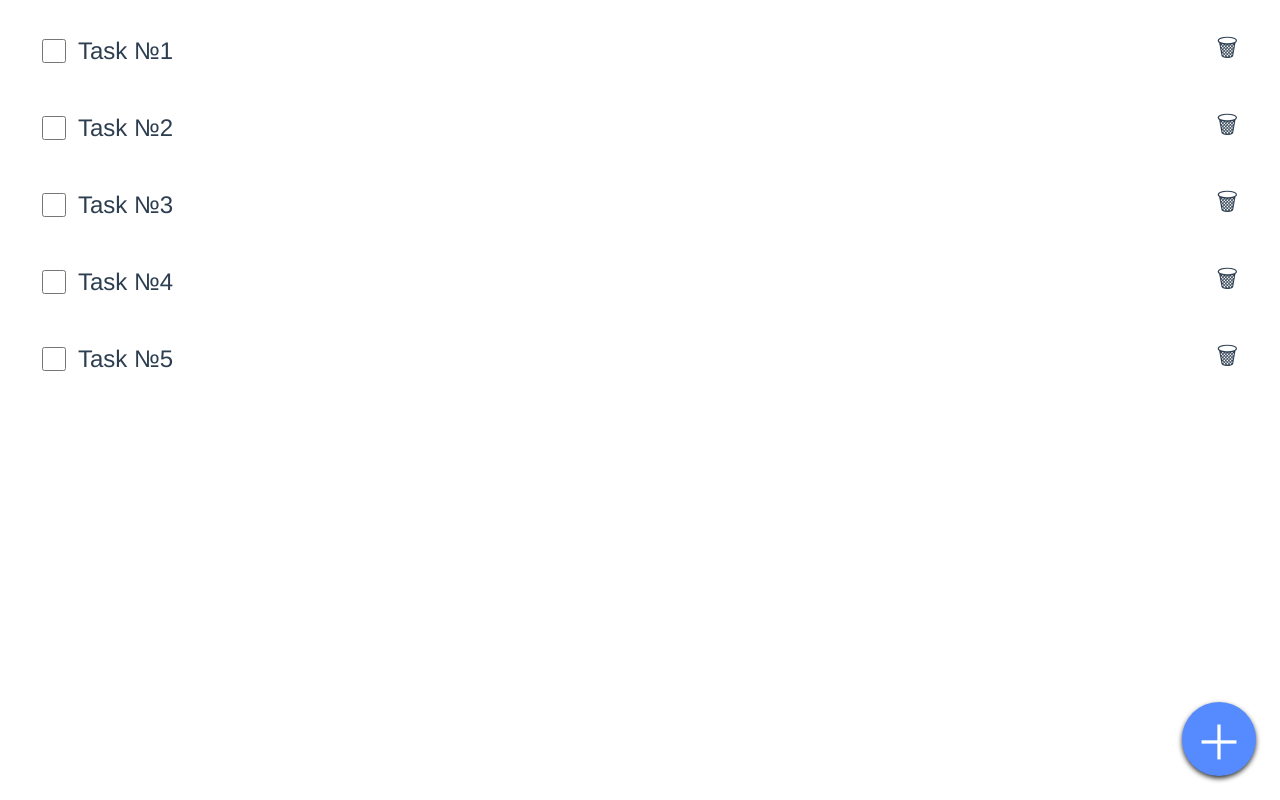
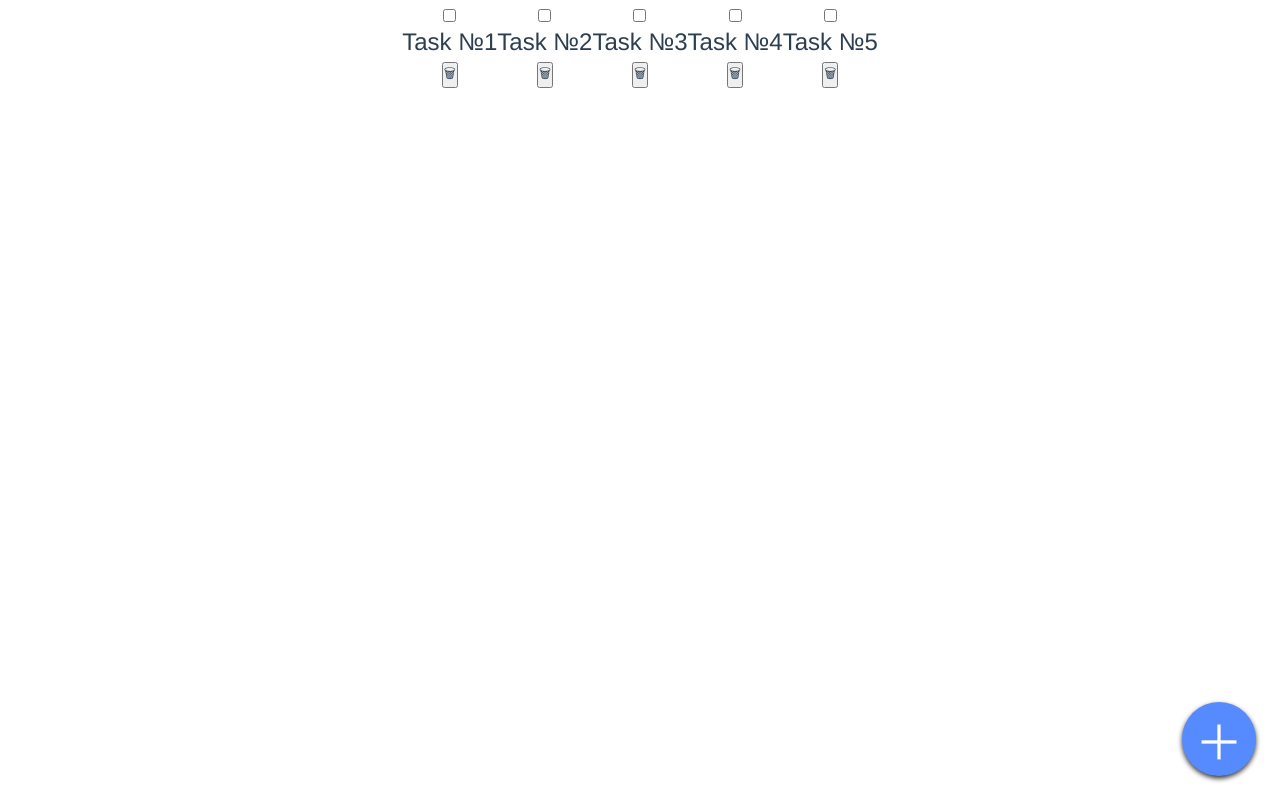
Before and after one commit to IntegerVector/suru, a Vue app: page / in a window 1280 px wide. Built offline with nearby package versions, Linux system fonts and the light colour scheme.

Commit message:
basic components rewriten

```diff
--- a/public/index.html
+++ b/public/index.html
@@ -8,8 +8,8 @@
     <meta name="author" content="Andrew Ryban">
     <meta name="description" content="Suru, simple task manager">
     <link rel="icon" href="<%= BASE_URL %>icons/icon-192x192.png">
-    <link rel="manifest" href="<%= BASE_URL %>manifest.webmanifest">
-    <meta name="theme-color" content="#3e6bff">
+    <!-- <link rel="manifest" href="<%= BASE_URL %>manifest.webmanifest"> -->
+    <!-- <meta name="theme-color" content="#3e6bff"> -->
     <title><%= htmlWebpackPlugin.options.title %></title>
   </head>
   <body id="app">
--- a/src/App.vue
+++ b/src/App.vue
@@ -1,24 +1,24 @@
 <template>
-  <main class="main-container">
+  <main class="app">
     <TasksList
-      class="task-list-container"
-      v-bind:tasks="mockData.tasks">
+      class="app__task-list"
+      :tasks="mockData.tasks">
     </TasksList>
-    <AddTaskListItem
-      class="add-task-list-item-container">
-    </AddTaskListItem>
+    <AddTaskButton
+      class="app__add-task-btn">
+    </AddTaskButton>
   </main>
 </template>
 
 <script>
-import TasksList from './components/TasksList.vue';
-import AddTaskListItem from './components/AddTaskListItem.vue';
+import TasksList from './components/tasks-list/TasksList';
+import AddTaskButton from './components/add-task-button/AddTaskButton';
 
 export default {
   name: 'App',
   components: {
     TasksList,
-    AddTaskListItem
+    AddTaskButton
   },
   data() {
     return {
@@ -26,27 +26,32 @@ export default {
         tasks: [
           {
             id: 1,
-            text: 'Task №1'
+            text: 'Task №1',
+            done: true
           },
           {
             id: 2,
-            text: 'Task №2'
+            text: 'Task №2',
+            done: true
           },
           {
             id: 3,
-            text: 'Task №3'
+            text: 'Task №3',
+            done: false
           },
           {
             id: 4,
-            text: 'Task №4'
+            text: 'Task №4',
+            done: false
           },
           {
             id: 5,
-            text: 'Task №5'
-          },
+            text: 'Task №5',
+            done: false
+          }
         ]
       }
-    };
+    }
   }
 }
 </script>
@@ -72,17 +77,17 @@ html, body, main {
   height: 100%;
 }
 
-.main-container {
+.app {
   display: flex;
   flex-direction: column;
   justify-content: flex-end;
 }
 
-.task-list-container {
+.app__task-list {
   flex-grow: 1;
 }
 
-.add-task-list-item-container {
+.app__add-task-btn {
   position: fixed;
   bottom: 1rem;
   right: 1rem;
--- a/src/components/TaskItem.vue
+++ /dev/null
@@ -1,79 +0,0 @@
-<template>
-  <article class="task-item-container">
-    <input
-      class="status-checkbox"
-      title="set task as done"
-      type="checkbox"
-      id="status"/>
-    <span
-      class="task-text"
-      v-bind:title="text">
-      {{ text }}
-    </span>
-    <button
-      title="delete task"
-      class="delete-button">
-      🗑
-    </button>
-  </article>
-</template>
-
-<script>
-export default {
-  name: 'TaskItem',
-  props: {
-    id: Number,
-    text: String
-  }
-}
-</script>
-
-<style scoped>
-input, button, .task-item-container {
-  cursor: pointer;
-}
-
-.task-item-container {
-  padding: 0.5rem;
-  display: flex;
-  align-items: center;
-  border-radius: 8px;
-}
-
-.task-item-container:hover {
-  background-color: #eeeeee;
-  transition: 400ms;
-}
-
-.task-item-container:active {
-  background-color: #d4d4d4;
-}
-
-.status-checkbox, .delete-button {
-  flex-grow: 0;
-  margin: 0 0.5rem 0 0.5rem;
-}
-
-.status-checkbox {
-  width: 1rem;
-  height: 1rem;
-}
-
-.status-checkbox:hover {
-  border: 2px solid #b8a8ff;
-}
-
-.task-text {
-  flex-grow: 1;
-  text-align: left;
-  overflow: hidden;
-}
-
-.delete-button {
-  font-size: x-large;
-  background-color: transparent;
-  border: 0 solid transparent;
-  outline: none;
-  vertical-align: middle;
-}
-</style>
--- a/src/components/TasksList.vue
+++ /dev/null
@@ -1,53 +0,0 @@
-<template>
-  <section class="tasks-section-container">
-    <ul class="tasks-list">
-      <li
-        class="tasks-item"
-        v-for="task in tasks"
-        v-bind:key="task.id">
-        <TaskItem
-          v-bind:id="task.id"
-          v-bind:text="task.text">
-        </TaskItem>
-      </li>
-    </ul>
-  </section>
-</template>
-
-<script>
-import TaskItem from './TaskItem';
-export default {
-  name: 'TasksList',
-  props: {
-    tasks: Array
-  },
-  components: {
-    TaskItem
-  }
-}
-</script>
-
-<!-- Add "scoped" attribute to limit CSS to this component only -->
-<style scoped>
-ul {
-  list-style-type: none;
-}
-
-li {
-  display: inline-block;
-}
-
-.tasks-section-container {
-  padding: 0.5rem;
-}
-
-.tasks-list {
-  display: flex;
-  flex-direction: column;
-  overflow-y: auto;
-}
-
-.tasks-item {
-  padding: 0.25rem;
-}
-</style>
--- a/src/components/AddTaskListItem.vue
+++ b/src/components/add-task-button/AddTaskButton.vue
@@ -6,7 +6,7 @@
 
 <script>
 export default {
-  name: 'AddTaskListItem'
+  name: 'AddTaskButton'
 }
 </script>
 
--- /dev/null
+++ b/src/components/tasks-list/TasksList.vue
@@ -0,0 +1,57 @@
+<template>
+  <section class="tasks-list">
+    <ul class="tasks-list__list">
+      <li
+        class="tasks-list__item"
+        v-for="task in tasks"
+        :key="task.id">
+        <TaskListItem
+          :isDone="task.done"
+          :text="task.text"
+          :mode="'view'">
+        </TaskListItem>
+      </li>
+    </ul>
+  </section>
+</template>
+
+<script>
+import TaskListItem from './components/task-list-item/TaskListItem';
+
+export default {
+  name: 'TasksList',
+  components: {
+    TaskListItem
+  },
+  props: {
+    tasks: {
+      type: Array,
+      default: function() {
+        return [];
+      }
+    }
+  }
+}
+</script>
+
+<style scoped>
+ul {
+  list-style-type: none;
+}
+
+li {
+  display: inline-block;
+}
+
+.tasks-list {
+
+}
+
+.tasks-list__list {
+
+}
+
+.tasks-list__item {
+
+}
+</style>
--- /dev/null
+++ b/src/components/tasks-list/components/task-list-item/TaskListItem.vue
@@ -0,0 +1,56 @@
+<template>
+  <div class="task-list-item">
+    <Checkbox
+      class="task-list-item__checkbox">
+    </Checkbox>
+    <EditableText
+      class="task-list-item__text"
+      :mode="mode"
+      :text="text">
+    </EditableText>
+    <DeleteButton
+      class="task-list-item__delete-button">
+    </DeleteButton>
+  </div>
+</template>
+
+<script>
+import Checkbox from './components/Checkbox';
+import EditableText from './components/EditableText';
+import DeleteButton from './components/DeleteButton';
+
+export default {
+  name: 'TaskListItem',
+  components: {
+    Checkbox,
+    EditableText,
+    DeleteButton
+  },
+  props: {
+    isDone: {
+      type: Boolean,
+      default: false
+    },
+    text: String,
+    mode: String
+  }
+}
+</script>
+
+<style scoped>
+.task-list-item {
+
+}
+
+.task-list-item__checkbox {
+
+}
+
+.task-list-item__text {
+
+}
+
+.task-list-item__delete-button {
+
+}
+</style>
--- /dev/null
+++ b/src/components/tasks-list/components/task-list-item/components/Checkbox.vue
@@ -0,0 +1,31 @@
+<template>
+  <div class="checkbox">
+    <input
+      class="checkbox__input checkbox--unchecked"
+      type="checkbox">
+  </div>
+</template>
+
+<script>
+export default {
+  name: 'Checkbox'
+}
+</script>
+
+<style scoped>
+.checkbox {
+
+}
+
+.checkbox__input {
+
+}
+
+.checkbox--checked {
+
+}
+
+.checkbox--unchecked {
+
+}
+</style>
--- /dev/null
+++ b/src/components/tasks-list/components/task-list-item/components/DeleteButton.vue
@@ -0,0 +1,25 @@
+<template>
+  <div class="delete-button">
+   <button
+      title="delete task"
+      class="delete-button__button">
+      🗑
+    </button>
+  </div>
+</template>
+
+<script>
+export default {
+  name: 'DeleteButton'
+}
+</script>
+
+<style scoped>
+.delete-button {
+
+}
+
+.delete-button__button {
+
+}
+</style>
--- /dev/null
+++ b/src/components/tasks-list/components/task-list-item/components/EditableText.vue
@@ -0,0 +1,38 @@
+<template>
+  <div class="editable-text">
+    <input
+      class="editable-text__input"
+      v-if="mode === 'edit'"
+      type="text">
+    <span
+      class="editable-text__lable"
+      v-if="mode === 'view'"
+      :title="text">
+      {{ text }}
+    </span>
+  </div>
+</template>
+
+<script>
+export default {
+  name: 'EditableText',
+  props: {
+    mode: String,
+    text: String
+  }
+}
+</script>
+
+<style scoped>
+.editable-text {
+
+}
+
+.editable-text__lable {
+
+}
+
+.editable-text__input {
+
+}
+</style>
```
